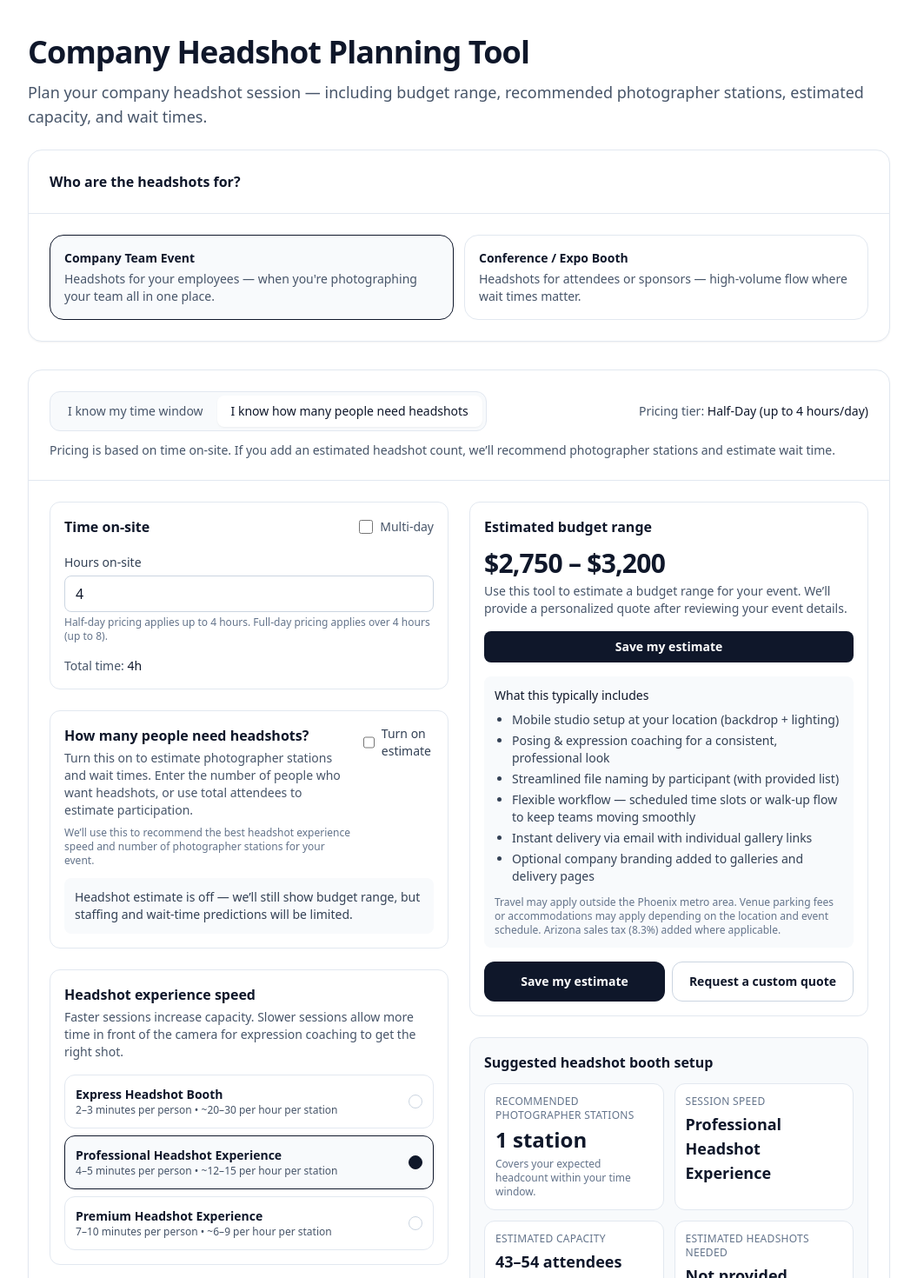
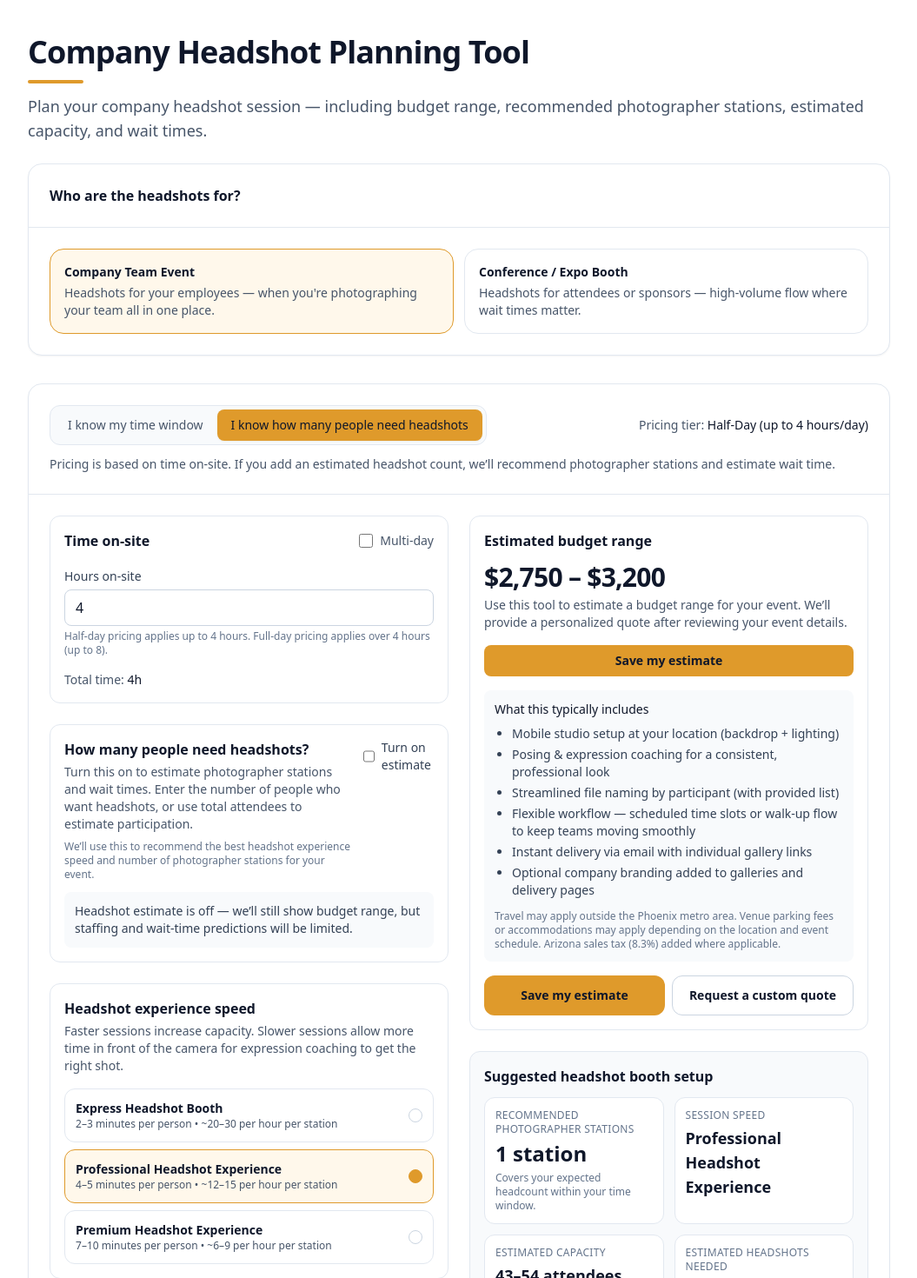
Before and after one commit to headshotpros/conference-headshot-booth-calculator, a Next.js app: page / in a window 1280 px wide. Shown: the top 1470 px of the page at 87% size, without its empty margins (112-1167 px from the left). Built offline with nearby package versions, Linux system fonts and the light colour scheme.

Commit message:
Add Headshot Pros AZ gold brand styling

```diff
--- a/app/globals.css
+++ b/app/globals.css
@@ -4,6 +4,9 @@
 
 :root {
   color-scheme: light;
+  --hp-gold: #DF9A2B;
+  --hp-gold-hover: #c88922;
+  --hp-gold-soft: #fff8eb;
 }
 
 html, body {
@@ -13,3 +16,49 @@ html, body {
 body {
   @apply bg-white text-slate-900 antialiased;
 }
+
+/* Headshot Pros AZ brand accents */
+header h1::after {
+  content: "";
+  display: block;
+  width: 4rem;
+  height: 4px;
+  margin-top: 0.75rem;
+  border-radius: 9999px;
+  background: var(--hp-gold);
+}
+
+/* Active choice cards */
+.border-slate-900.bg-slate-50 {
+  border-color: var(--hp-gold);
+  background-color: var(--hp-gold-soft);
+}
+
+/* Active segmented controls */
+button.bg-white.text-slate-900.shadow-sm {
+  background-color: var(--hp-gold);
+  color: #0f172a;
+}
+
+/* Selected radio-style dots */
+.border-slate-900.bg-slate-900 {
+  border-color: var(--hp-gold);
+  background-color: var(--hp-gold);
+}
+
+/* Primary actions */
+button.bg-slate-900.text-white,
+a.bg-slate-900.text-white {
+  background-color: var(--hp-gold);
+  color: #0f172a;
+}
+
+button.bg-slate-900.text-white:hover,
+a.bg-slate-900.text-white:hover {
+  background-color: var(--hp-gold-hover);
+}
+
+input[type="checkbox"],
+input[type="radio"] {
+  accent-color: var(--hp-gold);
+}
```
